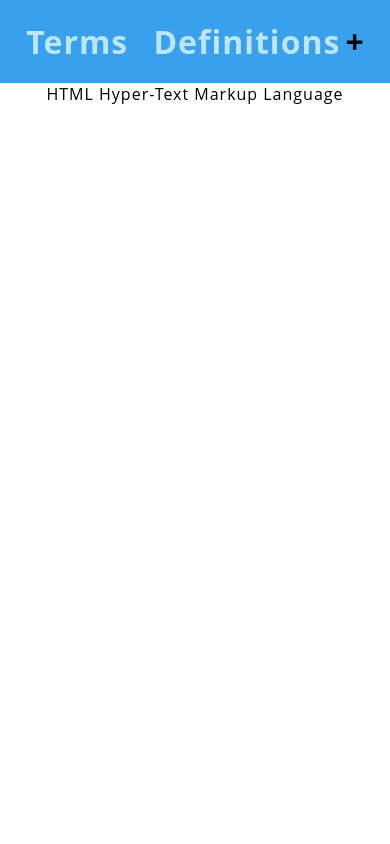
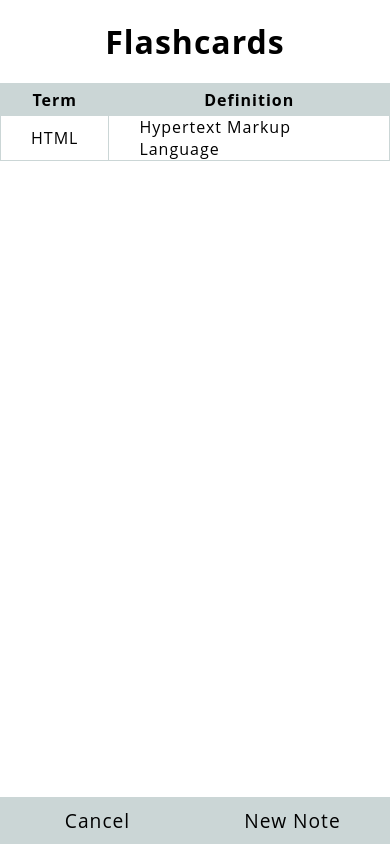
Before and after one commit to iidodson/SE-321-Group-Project-3, a PHP site: page /Terms_Page.html in a window 390 px wide. Run offline with PHP 8.4, Linux system fonts and the light colour scheme.

Commit message:
Updating flashcards page with new style and cleaning up code

```diff
--- a/Terms_Page.html
+++ b/Terms_Page.html
@@ -7,25 +7,28 @@
 </head>
 <body>
 	<div class="header">
-		<div class="terms">
-			<h1>Terms</h1>
-		</div>
-		<div class="definitions">
-			<h1>Definitions</h1>
-		</div>
-		<div class="new_set">
-			<button><h1>+</h1></button>
-	</div>
+		<h1>Flashcards</h1>
 	</div>
 
+	<table class="table">
+	  <tr>
+	    <th class="table-header table-divider">Term</th>
+	    <th class="table-header">Definition</th>
+	  </tr>
+	  <tr>
+	    <td class="table-data table-divider">HTML</td>
+	    <td class="table-data">Hypertext Markup Language</td>
+	  </tr>
+	</table>
 
-	<div class="content">
-		<div class="termDiv">
-			<div class="termText" type="text" name="termText"><p>HTML</p>
-		</div>
-		<div class="defDiv">
-			<div class="defText" type="text" name="defText"><p>Hyper-Text Markup Language</p>
-		</div>
+	<div class="button">
+			<div class="button-container">
+				<a href="index.html" class="button-container--text ">Cancel</a>
+			</div>
+			<div class="button-container">
+				<a href="create_flashcard.html" class="button-container--text ">New Note</a>
+			</div>
+	</div>
 	</div>
 
 
--- a/css/default.css
+++ b/css/default.css
@@ -67,6 +67,9 @@
     display: flex;
     padding: 10px 0px;
     margin-top: 10px;
+    position: fixed;
+    bottom: 0;
+
   }
 
   .button-container {
@@ -81,19 +84,24 @@
 
 
   /*************************Terms_Style.html******************/
-  .header{
+  .header {
 	margin:auto;
-	background-color: #39A0ED;
-	color: #bce6ff;
 	width:100%;
-	display:inline-block;
+	display: flex;
 	text-align:center;
 	padding-top:20px;
 	padding-bottom:20px;
+  justify-content: center;
 }
 .new_set{
 	display:inline-block;
-	background-color: #39A0ED;
+  font-size: 35px;
+  margin-left: 10px;
+}
+
+.add{
+  color:#39A0ED;
+
 }
 
 .terms{
@@ -204,4 +212,25 @@
   .top {
     padding: 10px;
   }
+
+  .table{
+    margin: auto;
+    border: #cbd6d6 1px solid;
+    border-collapse: collapse;
+  }
+
+  .table-header{
+    padding: 5px 0px;
+    background-color: #cbd6d6;
+
+  }
+
+  .table-data {
+    padding: 0px 30px;
+  }
+
+  .table-divider {
+    border-right: #cbd6d6 1px solid;
+  }
+
 }
```
Also changed, not shown: create_flashcard.html (added).
